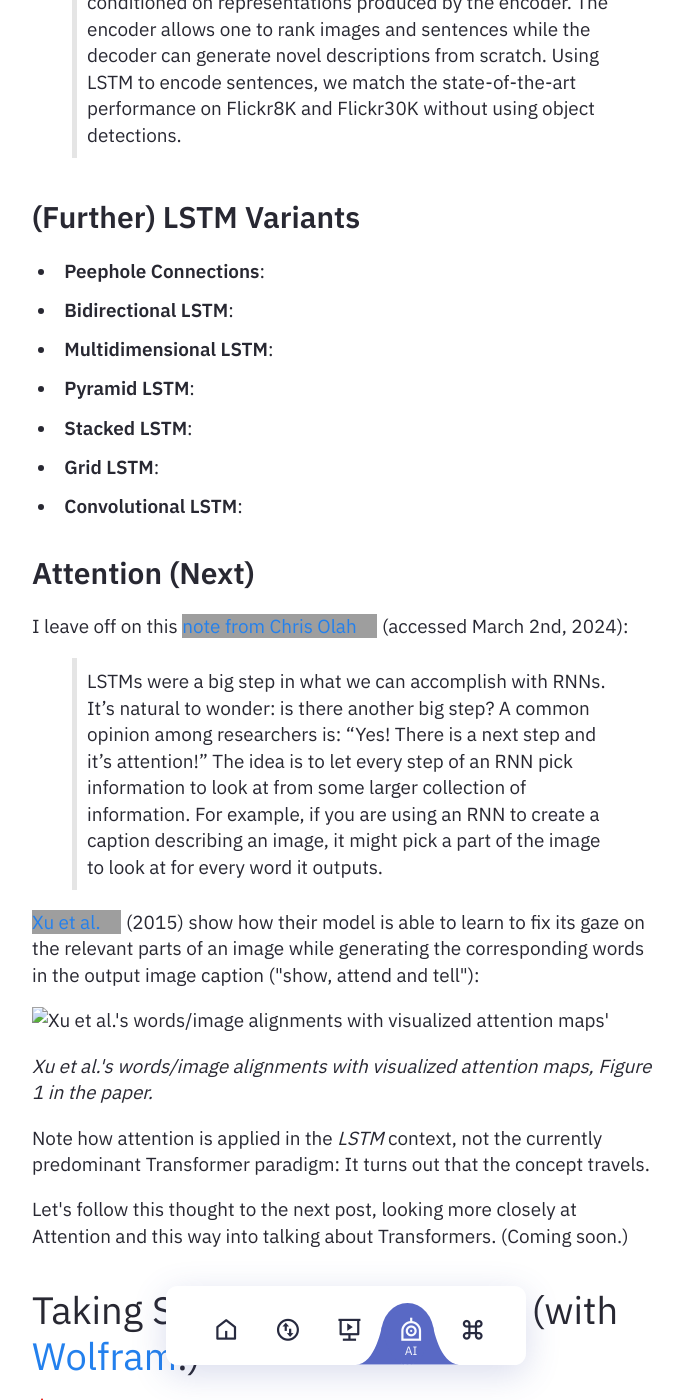
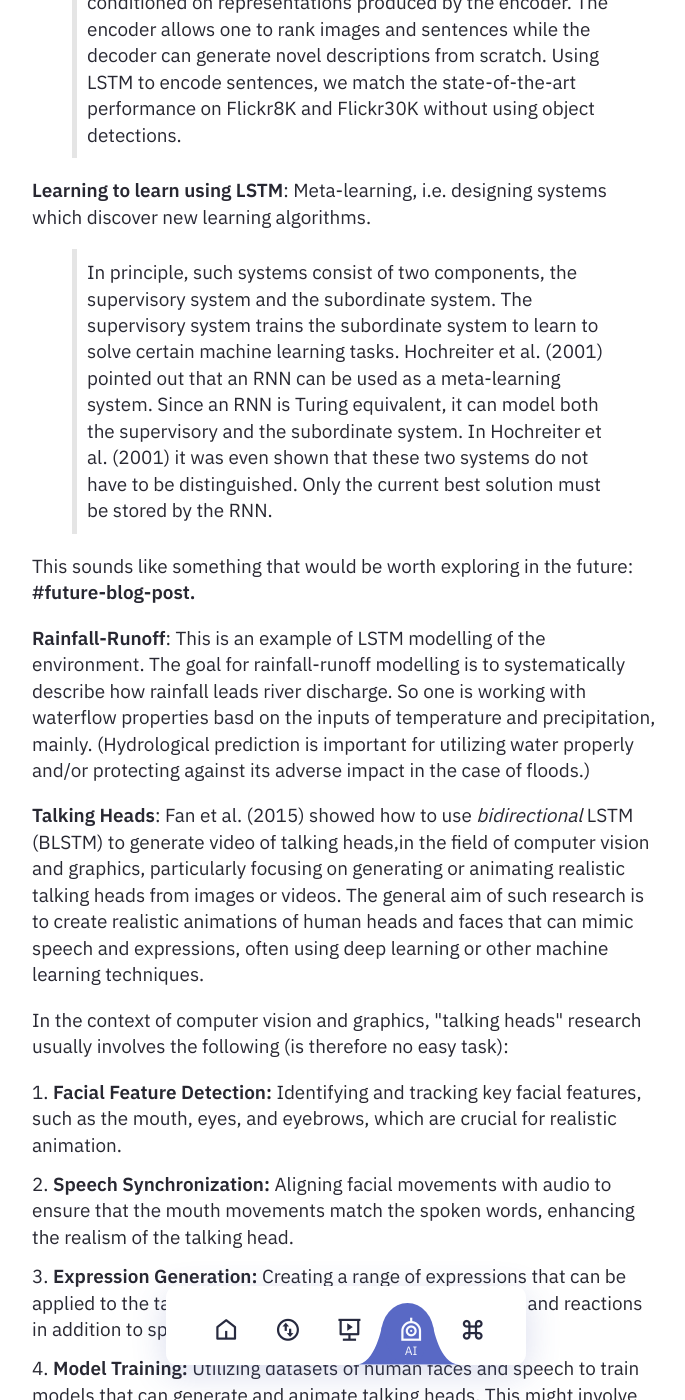
Before and after one commit to heseltime/heseltime.github.io, a Jekyll site: the page built from pages/rDai.md, in a window 1280 px wide and 1400 px high, scrolled down 29484 px. Shown: the whole window, without its empty margins (294-979 px from the left). Built offline with Jekyll 4.4.1, drawn with Linux system fonts in a browser that asks for light colours; some of the changed text lies outside the part shown; grey boxes are pictures that could not be loaded.

Commit message:
Conclude Applications

```diff
--- a/pages/rDai.md
+++ b/pages/rDai.md
@@ -640,7 +640,33 @@ Given an image, the system should come up with a short description of what is de
 
 > Inspired by recent advances in multimodal learning and machine translation, we introduce an encoder-decoder pipeline that learns (a): a multimodal joint embedding space with images and text and (b): a novel language model for decoding distributed representations from our space. Our pipeline effectively unifies joint image-text embedding models with multimodal neural language models. We introduce the structure-content neural language model that disentangles the structure of a sentence to its content, conditioned on representations produced by the encoder. The encoder allows one to rank images and sentences while the decoder can generate novel descriptions from scratch. Using LSTM to encode sentences, we match the state-of-the-art performance on Flickr8K and Flickr30K without using object detections.
 
+**Learning to learn using LSTM**: Meta-learning, i.e. designing systems which discover new learning algorithms.
 
+> In principle, such systems consist of two components, the supervisory system and the subordinate system. The supervisory system trains the subordinate system to learn to solve certain machine learning tasks. Hochreiter et al. (2001) pointed out that an RNN can be used as a meta-learning system. Since an RNN is Turing equivalent, it can model both the supervisory and the subordinate system. In Hochreiter et al. (2001) it was even shown that these two systems do not have to be distinguished. Only the current best solution must be stored by the RNN.
+
+This sounds like something that would be worth exploring in the future: **#future-blog-post.**
+
+**Rainfall-Runoff**: This is an example of LSTM modelling of the environment. The goal for rainfall-runoff modelling is to systematically describe how rainfall leads river discharge. So one is working with waterflow properties basd on the inputs of temperature and precipitation, mainly. (Hydrological prediction is important for utilizing water properly and/or protecting against its adverse impact in the case of floods.)
+
+**Talking Heads**: Fan et al. (2015) showed how to use _bidirectional_ LSTM (BLSTM) to generate video of talking heads,in the field of computer vision and graphics, particularly focusing on generating or animating realistic talking heads from images or videos. The general aim of such research is to create realistic animations of human heads and faces that can mimic speech and expressions, often using deep learning or other machine learning techniques.
+
+In the context of computer vision and graphics, "talking heads" research usually involves the following (is therefore no easy task):
+
+1. **Facial Feature Detection:** Identifying and tracking key facial features, such as the mouth, eyes, and eyebrows, which are crucial for realistic animation.
+
+2. **Speech Synchronization:** Aligning facial movements with audio to ensure that the mouth movements match the spoken words, enhancing the realism of the talking head.
+
+3. **Expression Generation:** Creating a range of expressions that can be applied to the talking head, allowing it to convey emotions and reactions in addition to speech.
+
+4. **Model Training:** Utilizing datasets of human faces and speech to train models that can generate and animate talking heads. This might involve deep learning models that can learn from a large amount of data to produce high-quality animations.
+
+Overvieww for the Fan et al. BLSTM Training system:
+
+![BLSTM Training for Talking Heads, System overview](image-37.png)
+
+The results have already entered mainstream consciousness, creating, among other things, a new level of distrust for video media of, well, talking heads, whomever they belong to - speaking at the cultural level.
+
+In the preceeding, some _further LSTM variants_ than the traditional ones like Vanilla, Focused and Lightweight already discussed. Let's review those towards the end of this post, to understand where LSTM implementations were at the last couple of years.
 
 ## (Further) LSTM Variants
 
@@ -667,7 +693,7 @@ _Xu et al.'s words/image alignments with visualized attention maps, Figure 1 in
 
 Note how attention is applied in the _LSTM_ context, not the currently predominant Transformer paradigm: It turns out that the concept travels.
 
-Let's follow this thought to the next post, looking more closely at Attention and this way into talking about Transformers. (Coming soon.)
+Let's follow this thought to the next post, looking more closely at Attention and this way into talking about Transformers. (Coming soon, _#future-blog-post_.)
 
 # Taking Symbolic on the Road (with [Wolfram](/wolfram)!)
 
```
Also changed, not shown: pages/image-37.png (added).
